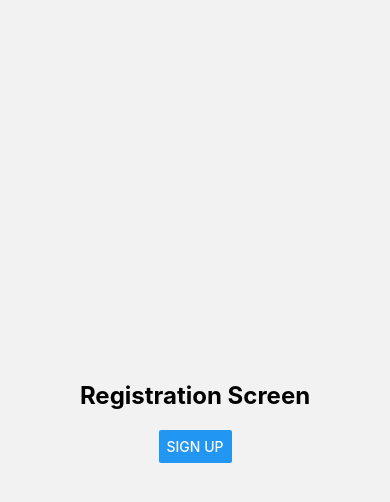
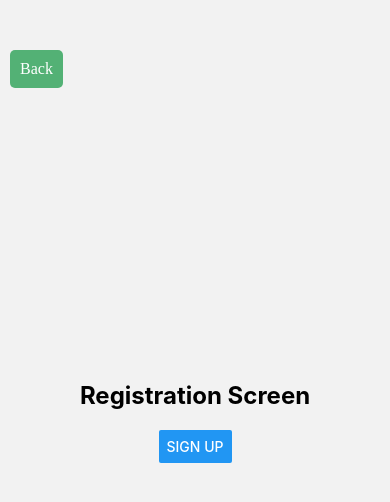
Before and after one commit to Andrew232412/Nectar-App, a React Native app: screen /SignUp in a window 390 px wide. Shown: the top 502 px of the page. Built offline with nearby package versions, Linux system fonts and the light colour scheme.

Commit message:
SignScreen fixes

```diff
--- a/src/screens/LoginScreen.tsx
+++ b/src/screens/LoginScreen.tsx
@@ -1,9 +1,17 @@
 import React from 'react';
-import {View, Text, StyleSheet, Button} from 'react-native';
+import {View, Text, StyleSheet, Button, TouchableOpacity} from 'react-native';
+import {useNavigation} from '../navigation/types/navigation';
 
 export default function LoginScreen() {
+  const navigation = useNavigation<'LogIn'>();
+
   return (
     <View style={styles.container}>
+      <TouchableOpacity
+        style={styles.backButton}
+        onPress={() => navigation.goBack()}>
+        <Text style={styles.backButtonText}>Back</Text>
+      </TouchableOpacity>
       <Text style={styles.title}>Login Screen</Text>
       {/* Add your login form here */}
       <Button
@@ -27,4 +35,17 @@ const styles = StyleSheet.create({
     fontWeight: 'bold',
     marginBottom: 20,
   },
+  backButton: {
+    position: 'absolute',
+    top: 50,
+    left: 10,
+    padding: 10,
+    backgroundColor: '#53B175',
+    borderRadius: 5,
+    zIndex: 10,
+  },
+  backButtonText: {
+    color: 'white',
+    fontSize: 16,
+  },
 });
--- a/src/screens/RegistrationScreen.tsx
+++ b/src/screens/RegistrationScreen.tsx
@@ -1,9 +1,17 @@
 import React from 'react';
-import {View, Text, StyleSheet, Button} from 'react-native';
+import {View, Text, StyleSheet, Button, TouchableOpacity} from 'react-native';
+import {useNavigation} from '../navigation/types/navigation';
 
 export default function RegistrationScreen() {
+  const navigation = useNavigation<'SignUp'>();
+
   return (
     <View style={styles.container}>
+      <TouchableOpacity
+        style={styles.backButton}
+        onPress={() => navigation.goBack()}>
+        <Text style={styles.backButtonText}>Back</Text>
+      </TouchableOpacity>
       <Text style={styles.title}>Registration Screen</Text>
       {/* Add your registration form here */}
       <Button
@@ -27,4 +35,18 @@ const styles = StyleSheet.create({
     fontWeight: 'bold',
     marginBottom: 20,
   },
+  backButton: {
+    position: 'absolute',
+    top: 50,
+    left: 10,
+    padding: 10,
+    backgroundColor: '#53B175',
+    borderRadius: 5,
+    zIndex: 10,
+  },
+  backButtonText: {
+    fontFamily: 'Gilroy-Medium',
+    color: 'white',
+    fontSize: 16,
+  },
 });
--- a/src/screens/SignScreen.tsx
+++ b/src/screens/SignScreen.tsx
@@ -29,13 +29,13 @@ const styles = StyleSheet.create({
   container: {
     flex: 1,
     backgroundColor: 'white',
-    alignItems: 'flex-start',
-    justifyContent: 'flex-start',
   },
   image: {
     width: '100%',
     height: '41.7%',
     resizeMode: 'cover',
+    alignItems: 'flex-start',
+    justifyContent: 'flex-start',
   },
   textContainer: {
     alignItems: 'center',
@@ -61,7 +61,6 @@ const styles = StyleSheet.create({
     alignItems: 'center',
     justifyContent: 'center',
     marginTop: 78,
-    alignSelf: 'center', // Центрирование по горизонтали
   },
   buttonSign: {
     backgroundColor: '#53B175',
@@ -75,9 +74,10 @@ const styles = StyleSheet.create({
     justifyContent: 'center',
     marginTop: 30,
     marginBottom: 167,
-    alignSelf: 'center', // Центрирование по горизонтали
+    alignSelf: 'center',
   },
   buttonText: {
+    fontFamily: 'Gilroy-Bold',
     color: 'white',
     fontSize: 18,
   },
```
